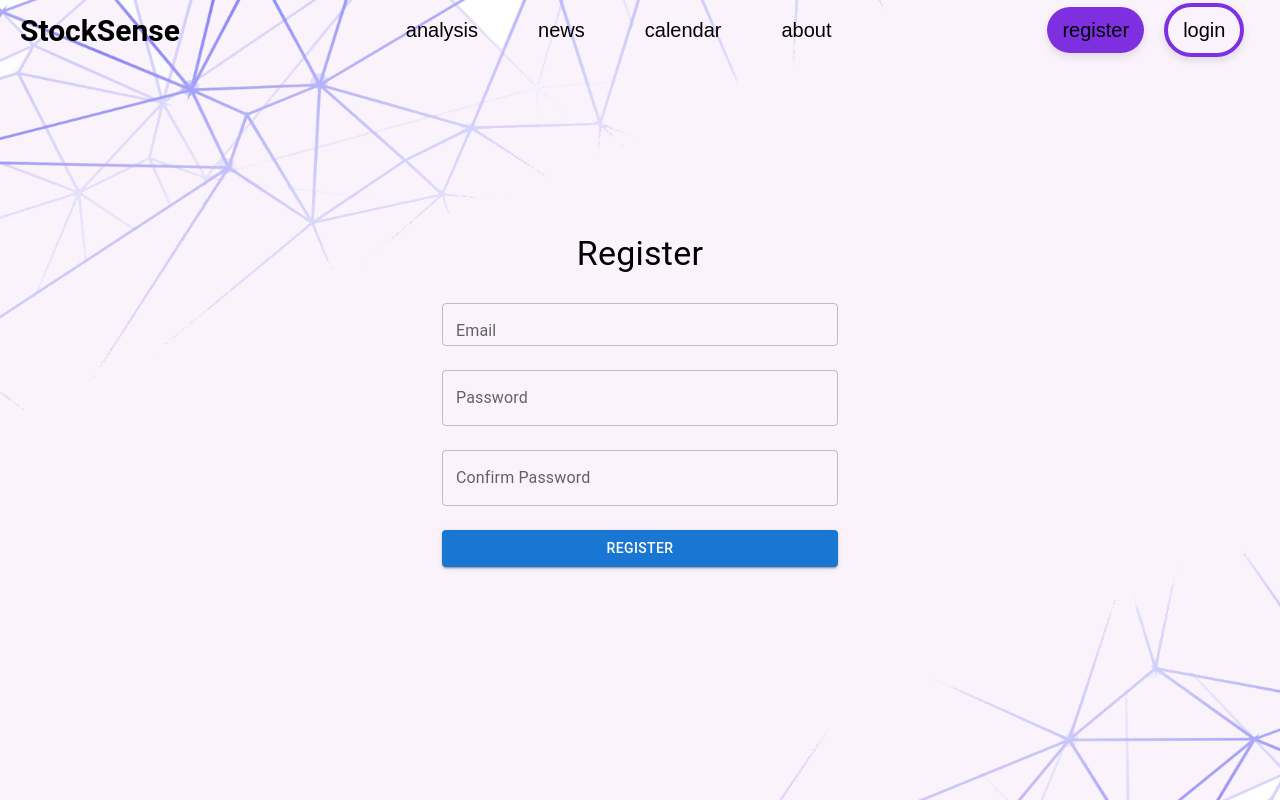
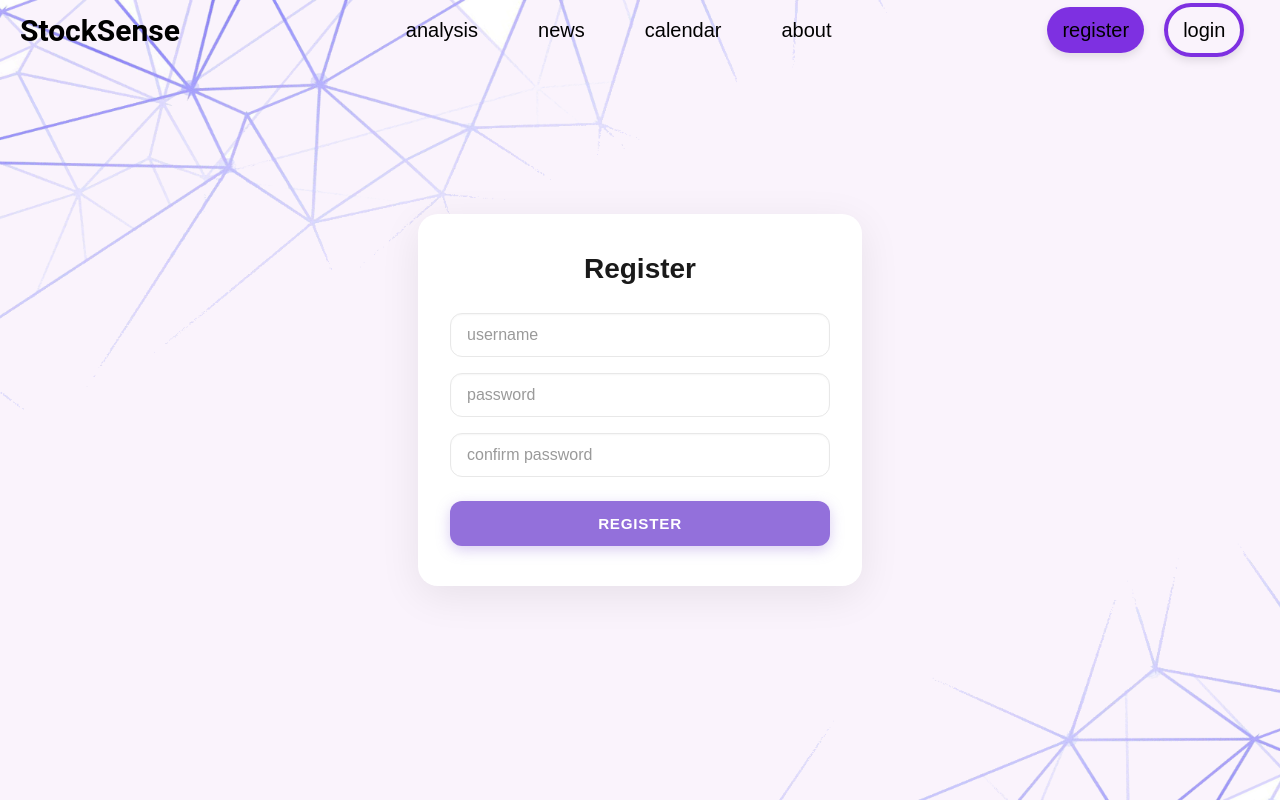
Before and after one commit to SzymonLiszewski/investmentApp, a React (Vite) app in the folder frontend/: page /register in a window 1280 px wide. Shown: the top 800 px of the page. Built offline with nearby package versions, Linux system fonts and the light colour scheme.

Commit message:
Improve login forms

```diff
--- /dev/null
+++ b/frontend/src/components/login/AuthForm.css
@@ -0,0 +1,94 @@
+/* Shared auth form – card, inputs, button (soft UI style) */
+
+.auth-card {
+  width: 100%;
+  max-width: 380px;
+  padding: 2.5rem 2rem;
+  background: #fff;
+  border-radius: 20px;
+  box-shadow: 0 10px 40px rgba(0, 0, 0, 0.08);
+}
+
+.auth-title {
+  margin: 0 0 1.75rem;
+  font-size: 1.75rem;
+  font-weight: 700;
+  color: #1a1a1a;
+  text-align: center;
+}
+
+.auth-form {
+  display: flex;
+  flex-direction: column;
+  gap: 1rem;
+}
+
+.auth-input {
+  width: 100%;
+  height: 2.75rem;
+  padding: 0 1rem;
+  margin: 0;
+  font-size: 1rem;
+  font-family: inherit;
+  font-weight: inherit;
+  line-height: 2.75rem;
+  color: #1a1a1a;
+  background-color: #fff;
+  border: 1px solid #e8e8e8;
+  border-radius: 12px;
+  box-shadow: inset 0 1px 2px rgba(0, 0, 0, 0.04);
+  box-sizing: border-box;
+  appearance: none;
+  -webkit-appearance: none;
+  transition: border-color 0.2s, box-shadow 0.2s;
+}
+
+.auth-input[type="text"],
+.auth-input[type="password"] {
+  font-family: inherit;
+  font-size: 1rem;
+}
+
+.auth-input:-webkit-autofill,
+.auth-input:-webkit-autofill:hover,
+.auth-input:-webkit-autofill:focus {
+  -webkit-box-shadow: 0 0 0 2.75rem #fff inset;
+  box-shadow: inset 0 1px 2px rgba(0, 0, 0, 0.04);
+}
+
+.auth-input::placeholder {
+  color: #9a9a9a;
+}
+
+.auth-input:focus {
+  outline: none;
+  border-color: #b8a9d4;
+  box-shadow: inset 0 1px 2px rgba(0, 0, 0, 0.04), 0 0 0 3px rgba(147, 112, 219, 0.15);
+}
+
+.auth-button {
+  width: 100%;
+  margin-top: 0.5rem;
+  padding: 0.9rem 1.5rem;
+  font-size: 0.95rem;
+  font-weight: 600;
+  letter-spacing: 0.05em;
+  color: #fff;
+  text-transform: uppercase;
+  background: #9370db;
+  border: none;
+  border-radius: 12px;
+  box-shadow: 0 4px 14px rgba(147, 112, 219, 0.35);
+  cursor: pointer;
+  transition: background 0.2s, box-shadow 0.2s;
+  box-sizing: border-box;
+}
+
+.auth-button:hover {
+  background: #8360c9;
+  box-shadow: 0 6px 18px rgba(147, 112, 219, 0.4);
+}
+
+.auth-button:active {
+  transform: translateY(1px);
+}
--- a/frontend/src/components/login/LoginForm.jsx
+++ b/frontend/src/components/login/LoginForm.jsx
@@ -1,89 +1,72 @@
 import React, { useState } from 'react';
-import { TextField, Button, Container, Typography, Box } from '@mui/material';
 import { useNavigate } from 'react-router-dom';
 import { useAuth } from '../../AuthContext';
+import './AuthForm.css';
 
 const LoginForm = () => {
-  const [email, setEmail] = useState('');
+  const [username, setUsername] = useState('');
   const [password, setPassword] = useState('');
   const navigate = useNavigate();
-  const { isLoggedIn, login } = useAuth();
+  const { login } = useAuth();
+
+  const loginUser = async (username, password) => {
+    try {
+      const response = await fetch('api/token/', {
+        method: 'POST',
+        headers: {
+          'Content-Type': 'application/json',
+        },
+        body: JSON.stringify({
+          username,
+          password,
+        }),
+      });
+      const data = await response.json();
+      if (!response.ok) {
+        throw new Error(data.username || 'Network response was not ok');
+      }
+      alert('Login successful');
+      login();
+      navigate('/');
+      return data;
+    } catch (error) {
+      alert(error);
+    }
+  };
 
   const handleSubmit = async (e) => {
     e.preventDefault();
-    const result = await loginUser(email, password);
-    console.log(result);
+    const result = await loginUser(username, password);
+    if (result) {
       localStorage.setItem('access', result.access);
       localStorage.setItem('refresh', result.refresh);
+    }
   };
 
-  const loginUser = async (email, password) =>{
-
-    try{
-        const response = await fetch('api/token/', {
-            method: 'POST',
-            headers: {
-                'Content-Type': 'application/json'
-            },
-            body: JSON.stringify({
-                username: email,
-                password: password
-            })
-        })
-        const data = await response.json();
-        if (!response.ok){
-            throw new Error(data.username || 'Network response was not ok');
-        }
-        alert('login successful');
-        login()
-        navigate('/');
-        return data;
-    }catch (error){
-        alert(error);
-    }
-  }
-
   return (
-    <Container maxWidth="xs" sx={{ width: '100%' }}>
-      <Box
-        display="flex"
-        flexDirection="column"
-        justifyContent="center"
-        alignItems="center"
-      >
-        <Typography variant="h4" component="h1" gutterBottom>
-          Login
-        </Typography>
-        <form onSubmit={handleSubmit}>
-          <TextField
-            label="Email"
-            variant="outlined"
-            margin="normal"
-            fullWidth
-            value={email}
-            onChange={(e) => setEmail(e.target.value)}
+    <div className="auth-card">
+      <h1 className="auth-title">Login</h1>
+      <form className="auth-form" onSubmit={handleSubmit}>
+        <input
+          className="auth-input"
+          placeholder="username"
+          value={username}
+          onChange={(e) => setUsername(e.target.value)}
+          required
         />
-          <TextField
-            label="Password"
+        <input
           type="password"
-            variant="outlined"
-            margin="normal"
-            fullWidth
+          className="auth-input"
+          placeholder="password"
           value={password}
           onChange={(e) => setPassword(e.target.value)}
+          required
         />
-          <Button
-            type="submit"
-            variant="contained"
-            color="primary"
-            fullWidth
-            style={{ marginTop: '16px' }}
-          >
+        <button type="submit" className="auth-button">
           Login
-          </Button>
+        </button>
       </form>
-      </Box>
-    </Container>
+    </div>
   );
 };
 
--- a/frontend/src/components/login/RegisterForm.jsx
+++ b/frontend/src/components/login/RegisterForm.jsx
@@ -1,96 +1,78 @@
 import React, { useState } from 'react';
-import { TextField, Button, Container, Typography, Box } from '@mui/material';
 import { useNavigate } from 'react-router-dom';
+import './AuthForm.css';
 
 const RegisterForm = () => {
-  const [email, setEmail] = useState('');
+  const [username, setUsername] = useState('');
   const [password, setPassword] = useState('');
   const [confirmPassword, setConfirmPassword] = useState('');
   const navigate = useNavigate();
 
-  const handleSubmit = async (e) => {
-    e.preventDefault();
-    if (password === confirmPassword) {
-        const result = await registerUser(email, password, confirmPassword);
-    } else {
-      alert('Passwords do not match');
-    }
-  };
-
-  const registerUser = async (email, password, confirmPassword) =>{
-    try{
+  const registerUser = async (username, password, confirmPassword) => {
+    try {
       const response = await fetch('api/user/register/', {
         method: 'POST',
         headers: {
-                'Content-Type': 'application/json'
+          'Content-Type': 'application/json',
         },
         body: JSON.stringify({
-                username: email,
-                password: password
-            })
-        })
+          username,
+          password,
+        }),
+      });
       const data = await response.json();
-        if (!response.ok){
+      if (!response.ok) {
         throw new Error(data.username || 'Network response was not ok');
       }
       alert('Register successful');
       navigate('/login');
       return data;
-    }catch (error){
+    } catch (error) {
       alert(error);
     }
+  };
+
+  const handleSubmit = async (e) => {
+    e.preventDefault();
+    if (password !== confirmPassword) {
+      alert('Passwords do not match');
+      return;
     }
+    await registerUser(username, password, confirmPassword);
+  };
 
   return (
-    <Container maxWidth="xs" sx={{ width: '100%' }}>
-      <Box
-        display="flex"
-        flexDirection="column"
-        justifyContent="center"
-        alignItems="center"
-      >
-        <Typography variant="h4" component="h1" gutterBottom>
-          Register
-        </Typography>
-        <form onSubmit={handleSubmit}>
-          <TextField
-            label="Email"
-            variant="outlined"
-            margin="normal"
-            fullWidth
-            value={email}
-            onChange={(e) => setEmail(e.target.value)}
+    <div className="auth-card">
+      <h1 className="auth-title">Register</h1>
+      <form className="auth-form" onSubmit={handleSubmit}>
+        <input
+          className="auth-input"
+          placeholder="username"
+          value={username}
+          onChange={(e) => setUsername(e.target.value)}
+          required
         />
-          <TextField
-            label="Password"
+        <input
           type="password"
-            variant="outlined"
-            margin="normal"
-            fullWidth
+          className="auth-input"
+          placeholder="password"
           value={password}
           onChange={(e) => setPassword(e.target.value)}
+          required
         />
-          <TextField
-            label="Confirm Password"
+        <input
           type="password"
-            variant="outlined"
-            margin="normal"
-            fullWidth
+          className="auth-input"
+          placeholder="confirm password"
           value={confirmPassword}
           onChange={(e) => setConfirmPassword(e.target.value)}
+          required
         />
-          <Button
-            type="submit"
-            variant="contained"
-            color="primary"
-            fullWidth
-            style={{ marginTop: '16px' }}
-          >
+        <button type="submit" className="auth-button">
           Register
-          </Button>
+        </button>
       </form>
-      </Box>
-    </Container>
+    </div>
   );
 };
 
```
Lines whose indentation alone changed are shown as unchanged.
